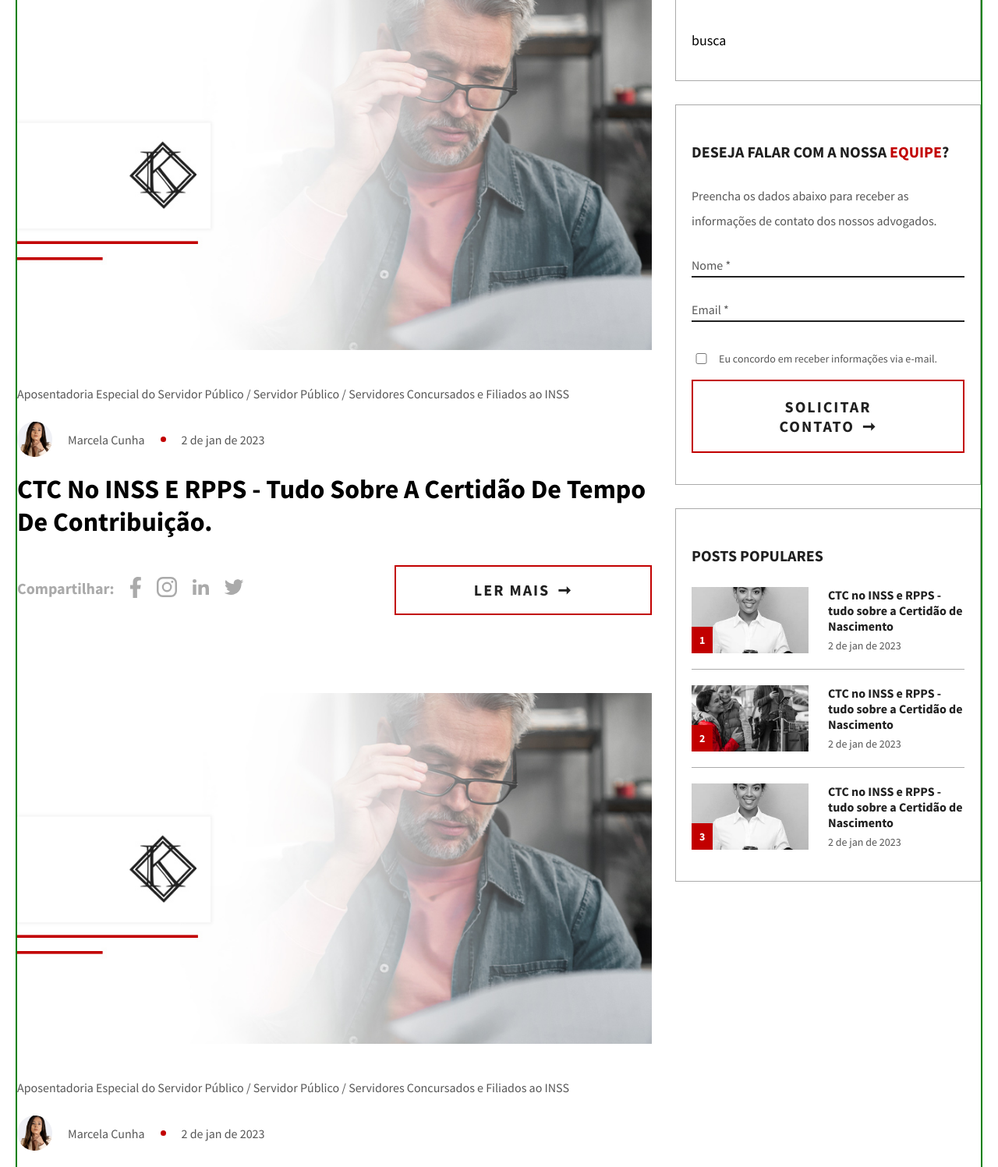
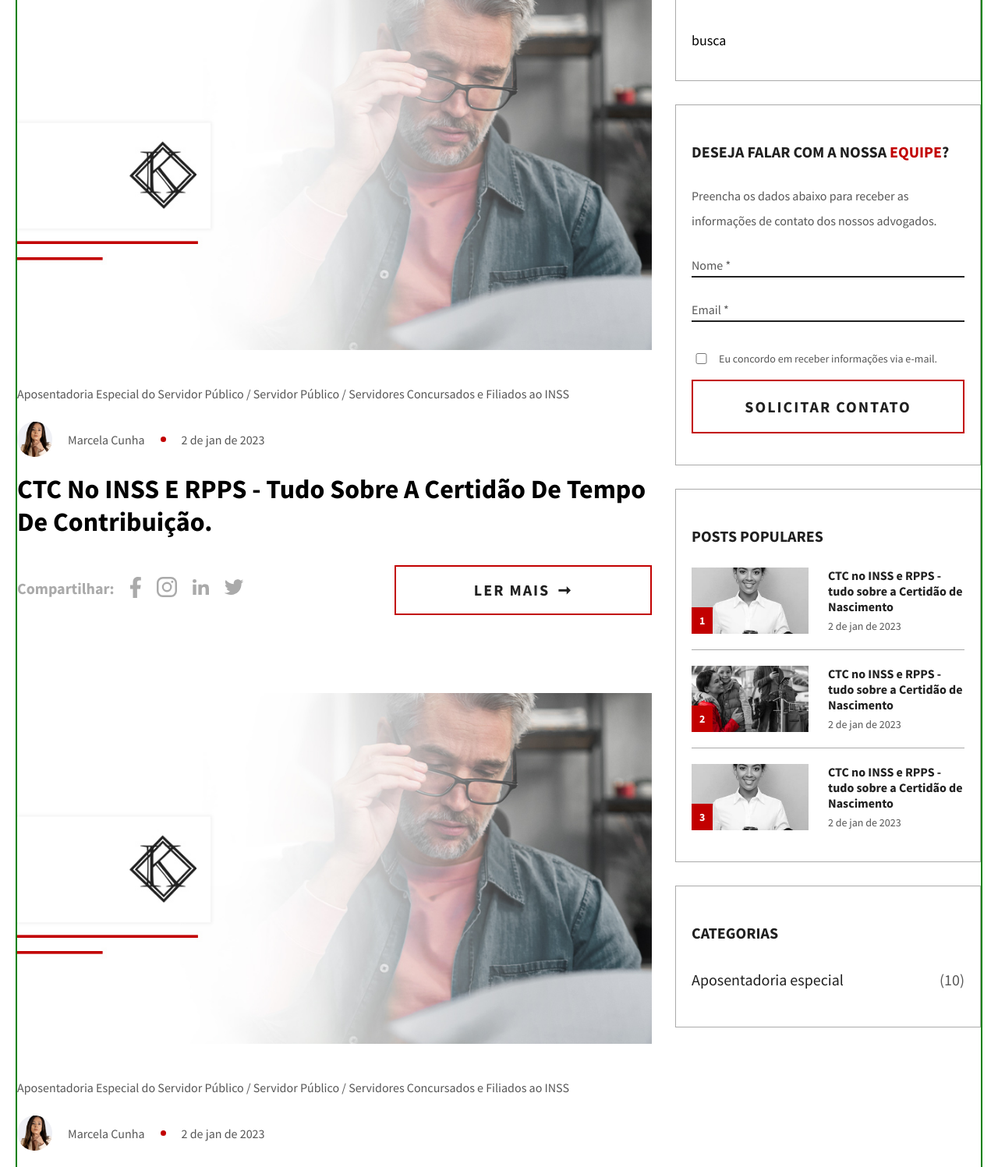
Before and after one commit to combizera/koetz-adv, a PHP site: page /blog.html in a window 1280 px wide. Shown: the part 903-2400 px from the top of the page at 78% size. Run offline with PHP 8.4, Linux system fonts and the light colour scheme.

Commit message:
aside html finalizado

```diff
--- a/assets/css/elements/base/_typo.scss
+++ b/assets/css/elements/base/_typo.scss
@@ -189,7 +189,7 @@ a {
   color: $white;
   font-family: "Source Sans Pro", sans-serif !important;
   font-size: 1.25rem;
-  transition: 0.5 ease !important;
+  transition: 0.3s ease;
   &:after {
     content: "➞";
     margin-left: 10px;
--- a/assets/css/elements/others/_blog-home.scss
+++ b/assets/css/elements/others/_blog-home.scss
@@ -1,4 +1,10 @@
 #blog {
+  ul {
+    list-style: none;
+  }
+  a {
+    text-decoration: none;
+  }
   .hero {
     background: none;
     padding-top: 120px;
@@ -83,7 +89,6 @@
         margin-top: -5px;
       }
       ul {
-        list-style: none;
         display: flex;
         gap: 20px;
         align-items: center;
@@ -127,7 +132,11 @@
       margin-top: 20px;
       background-color: #fff;
       color: $grey-dark;
-      transition: 0.3s;
+      padding: 20px;
+      width: 100%;
+      &:after {
+        display: none;
+      }
       &:hover {
         background-color: $red;
         border: none;
@@ -149,7 +158,6 @@
   }
   .blog-aside-posts {
     ul {
-      list-style: none;
       display: flex;
       flex-direction: column;
       gap: 20px;
@@ -161,9 +169,6 @@
         border-bottom: none;
         padding-bottom: 0px;
       }
-    }
-    a {
-      text-decoration: none;
     }
     img {
       width: 150px;
@@ -196,4 +201,14 @@
       padding-bottom: 5px;
     }
   }
+  .blog-aside-category {
+    font-size: 1rem;
+    a {
+      display: flex;
+      justify-content: space-between;
+    }
+    .blog-aside-category-name {
+      color: $grey-dark;
+    }
+  }
 }
--- a/assets/css/style.css
+++ b/assets/css/style.css
@@ -528,7 +528,7 @@ a {
   color: #fff;
   font-family: "Source Sans Pro", sans-serif !important;
   font-size: 1.25rem;
-  transition: 0.5 ease !important;
+  transition: 0.3s ease;
 }
 .btn-sec:after {
   content: "➞";
@@ -918,6 +918,12 @@ a {
     transform: translate3d(0, 0, 0);
   }
 }
+#blog ul {
+  list-style: none;
+}
+#blog a {
+  text-decoration: none;
+}
 #blog .hero {
   background: none;
   padding-top: 120px;
@@ -1003,7 +1009,6 @@ a {
   margin-top: -5px;
 }
 .blog-main .blog-post .blog-post-links ul {
-  list-style: none;
   display: flex;
   gap: 20px;
   align-items: center;
@@ -1045,7 +1050,11 @@ a {
   margin-top: 20px;
   background-color: #fff;
   color: #202020;
-  transition: 0.3s;
+  padding: 20px;
+  width: 100%;
+}
+.blog-aside .blog-aside-email button:after {
+  display: none;
 }
 .blog-aside .blog-aside-email button:hover {
   background-color: #c20000;
@@ -1065,7 +1074,6 @@ a {
   margin-right: 10px;
 }
 .blog-aside .blog-aside-posts ul {
-  list-style: none;
   display: flex;
   flex-direction: column;
   gap: 20px;
@@ -1077,9 +1085,6 @@ a {
 .blog-aside .blog-aside-posts li:last-child {
   border-bottom: none;
   padding-bottom: 0px;
-}
-.blog-aside .blog-aside-posts a {
-  text-decoration: none;
 }
 .blog-aside .blog-aside-posts img {
   width: 150px;
@@ -1110,4 +1115,14 @@ a {
   line-height: 1.25rem;
   color: #202020;
   padding-bottom: 5px;
+}
+.blog-aside .blog-aside-category {
+  font-size: 1rem;
+}
+.blog-aside .blog-aside-category a {
+  display: flex;
+  justify-content: space-between;
+}
+.blog-aside .blog-aside-category .blog-aside-category-name {
+  color: #202020;
 }/*# sourceMappingURL=style.css.map */
--- a/blog.html
+++ b/blog.html
@@ -205,7 +205,6 @@
                   </div>
                 </a>
               </li>
-
               <li>
                 <a class="blog-aside-post" href="#">
                   <div>
@@ -218,7 +217,6 @@
                   </div>
                 </a>
               </li>
-
               <li>
                 <a class="blog-aside-post" href="#">
                   <div>
@@ -229,6 +227,20 @@
                     <p class="aside-post-tit">CTC no INSS e RPPS - tudo sobre a Certidão de Nascimento</p>
                     <span>2 de jan de 2023</span>
                   </div>
+                </a>
+              </li>
+            </ul>
+          </nav>
+        </div>
+
+        <div class="aside-card blog-aside-category">
+          <p class="aside-tit">Categorias</p>
+          <nav>
+            <ul>
+              <li>
+                <a href="#">
+                  <p class="blog-aside-category-name">Aposentadoria especial</p>
+                  <p class="blog-aside-category-number">(10)</p>
                 </a>
               </li>
             </ul>
```
Also changed, not shown: 1 other file.
